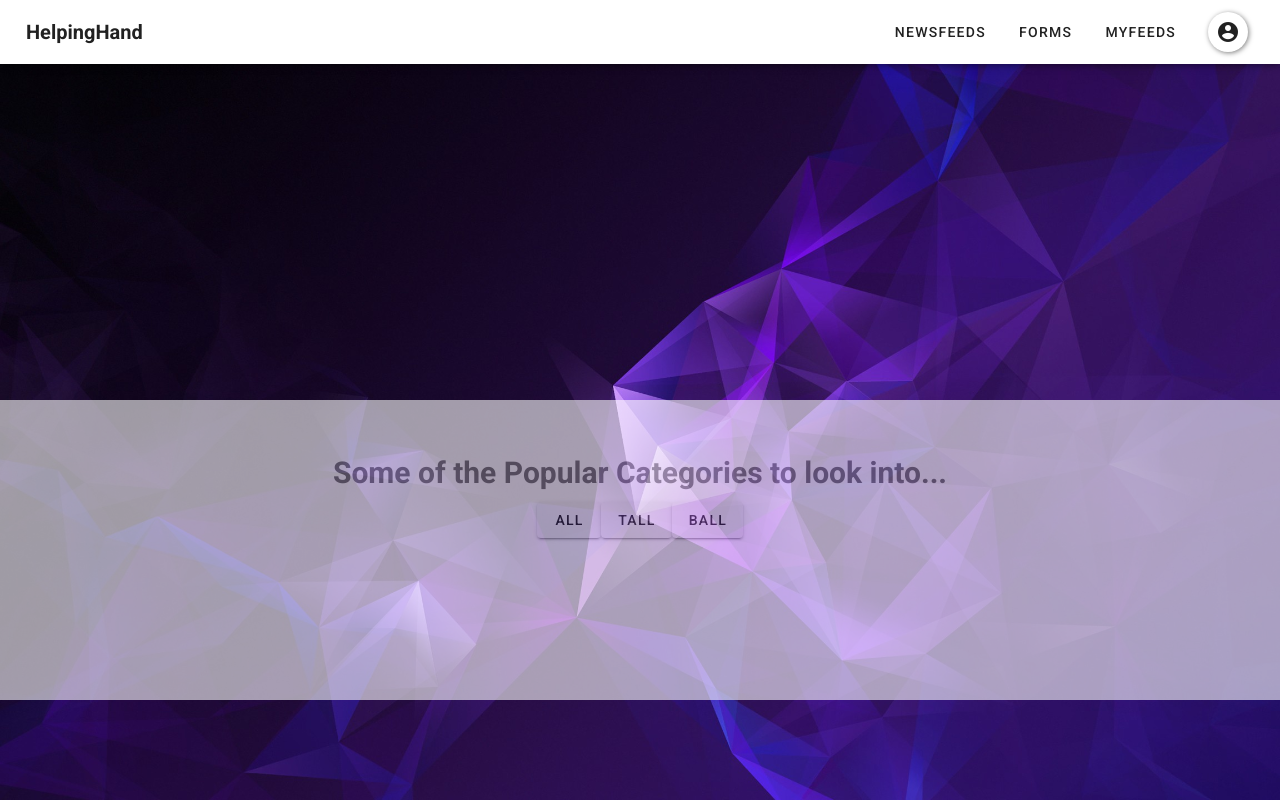
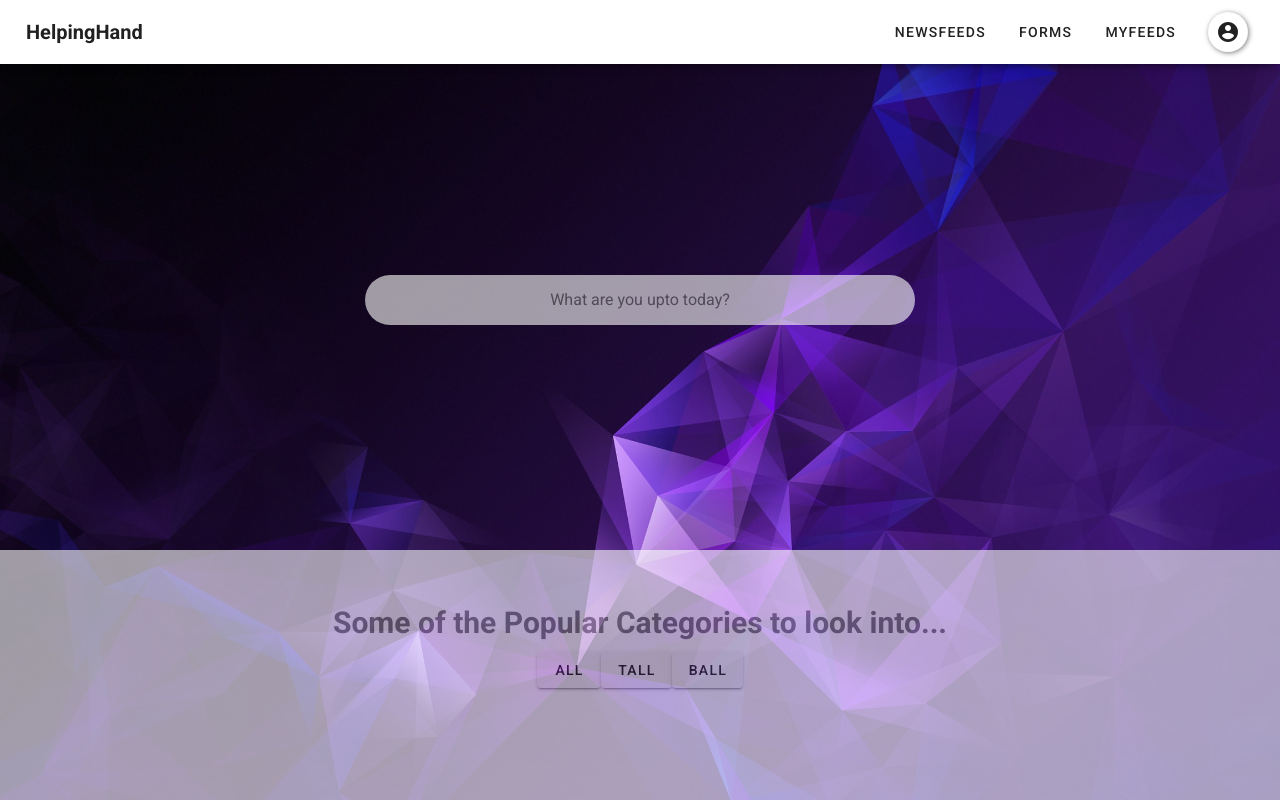
Before and after one commit to Sarthak-Jha/codiecon2k19frontend, a Vue app: page / in a window 1280 px wide. Shown: the top 800 px of the page. Built offline with nearby package versions, Linux system fonts and the light colour scheme.

Commit message:
Search bar added

```diff
--- a/src/pages/LandingPage.vue
+++ b/src/pages/LandingPage.vue
@@ -86,7 +86,7 @@ export default {
 }
 </script>
 
-<style scoped>
+<style lang="scss" scoped>
 .heading {
     align-self: center;
     background: #ffffff;
@@ -107,9 +107,12 @@ export default {
     background-size: cover;
 }
 .welcome {
-    min-height: 400px;
-}
-.search {
+    min-height: 500px;
+    margin-top: 50px;
+    display: flex;
+    justify-content: center;
+    align-items: center;
+    &__search {
         position: relative;
         color: #777;
         opacity: 0.6;
@@ -118,9 +121,9 @@ export default {
         border-radius: 30px;
         text-align:center;
         min-height: 50px;
-    min-width: 500px;
-    margin: 14vw 55vh;
+        min-width: 550px;
         outline: none;
+    }
 }
 .paragraph {
     color: #777;
```
Lines whose indentation alone changed are shown as unchanged.
